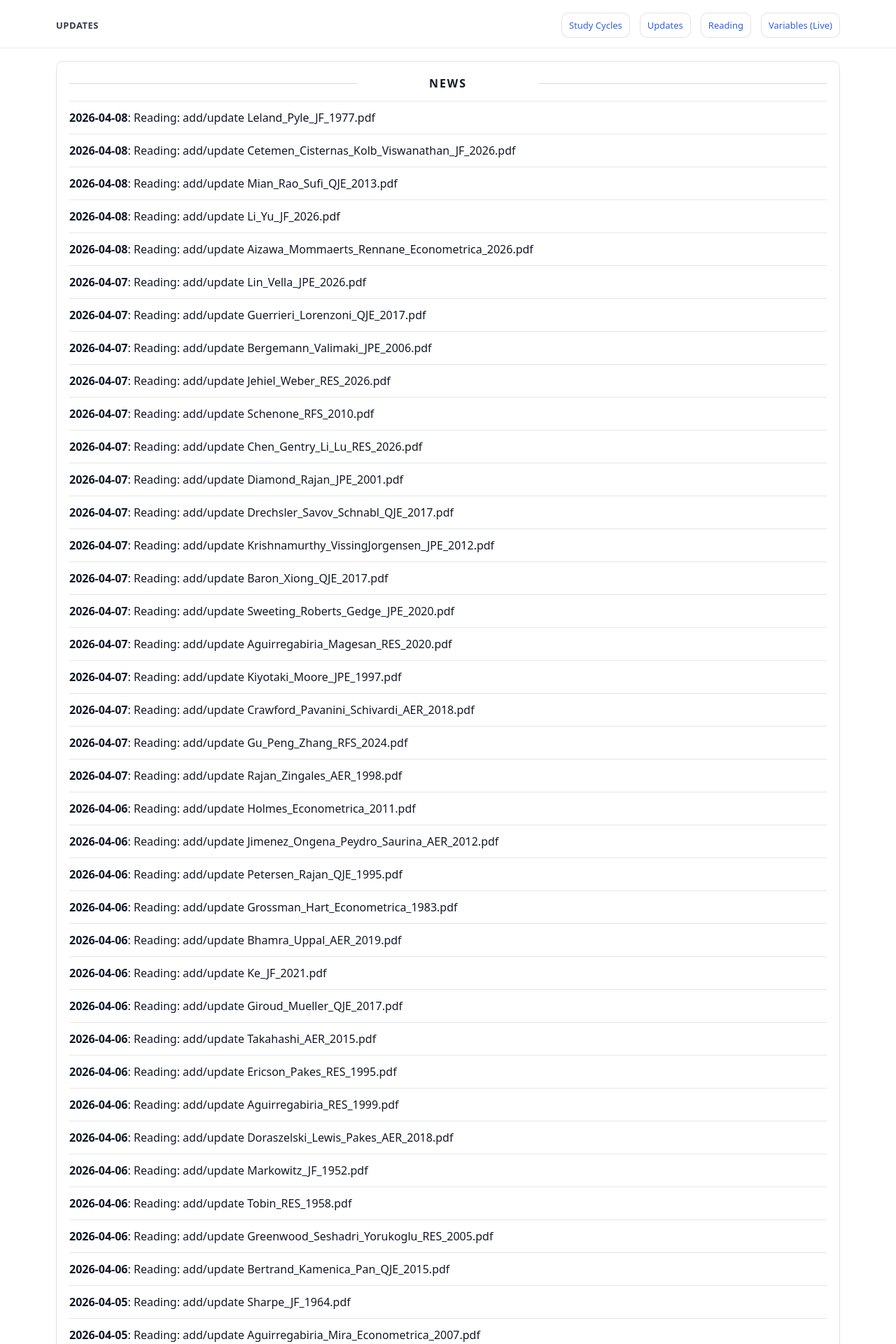
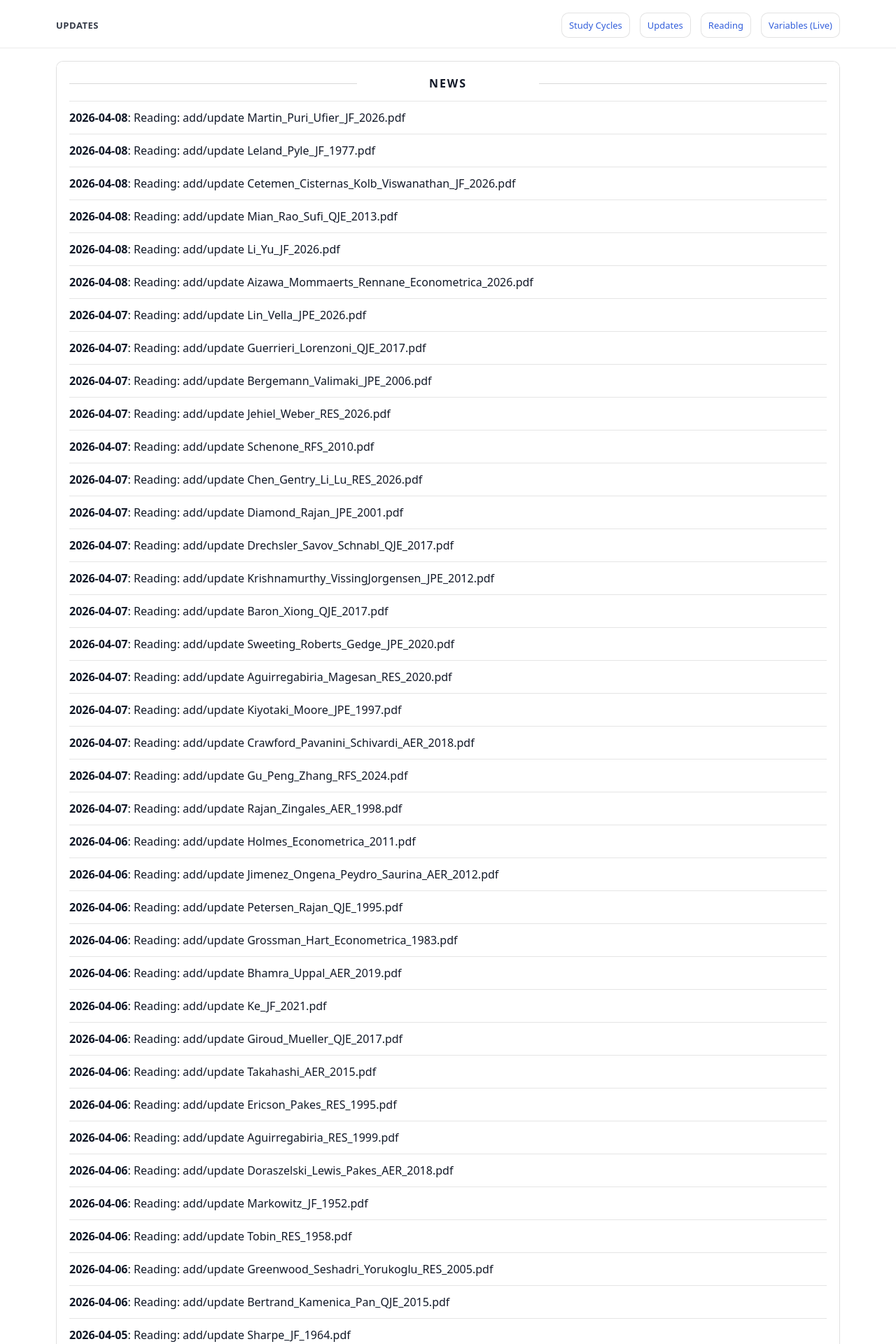
Before and after one commit to yaxinzn/study-archive, a Jekyll site: the page built from updates/index.md, in a window 1280 px wide. Shown: the top 1920 px of the page at 70% size. Built offline with Jekyll 4.4.1, drawn with Linux system fonts in a browser that asks for light colours; some of the changed text lies outside the part shown.

Commit message:
chore: update NEWS feed

```diff
--- a/_data/news.yml
+++ b/_data/news.yml
@@ -1,4 +1,7 @@
 # Auto-generated update history (sorted newest -> oldest). Do not edit manually.
+- ts: "1775600339"
+  date: "2026-04-08"
+  title: "Reading: add/update Martin_Puri_Ufier_JF_2026.pdf"
 - ts: "1775599261"
   date: "2026-04-08"
   title: "Reading: add/update Leland_Pyle_JF_1977.pdf"
```
